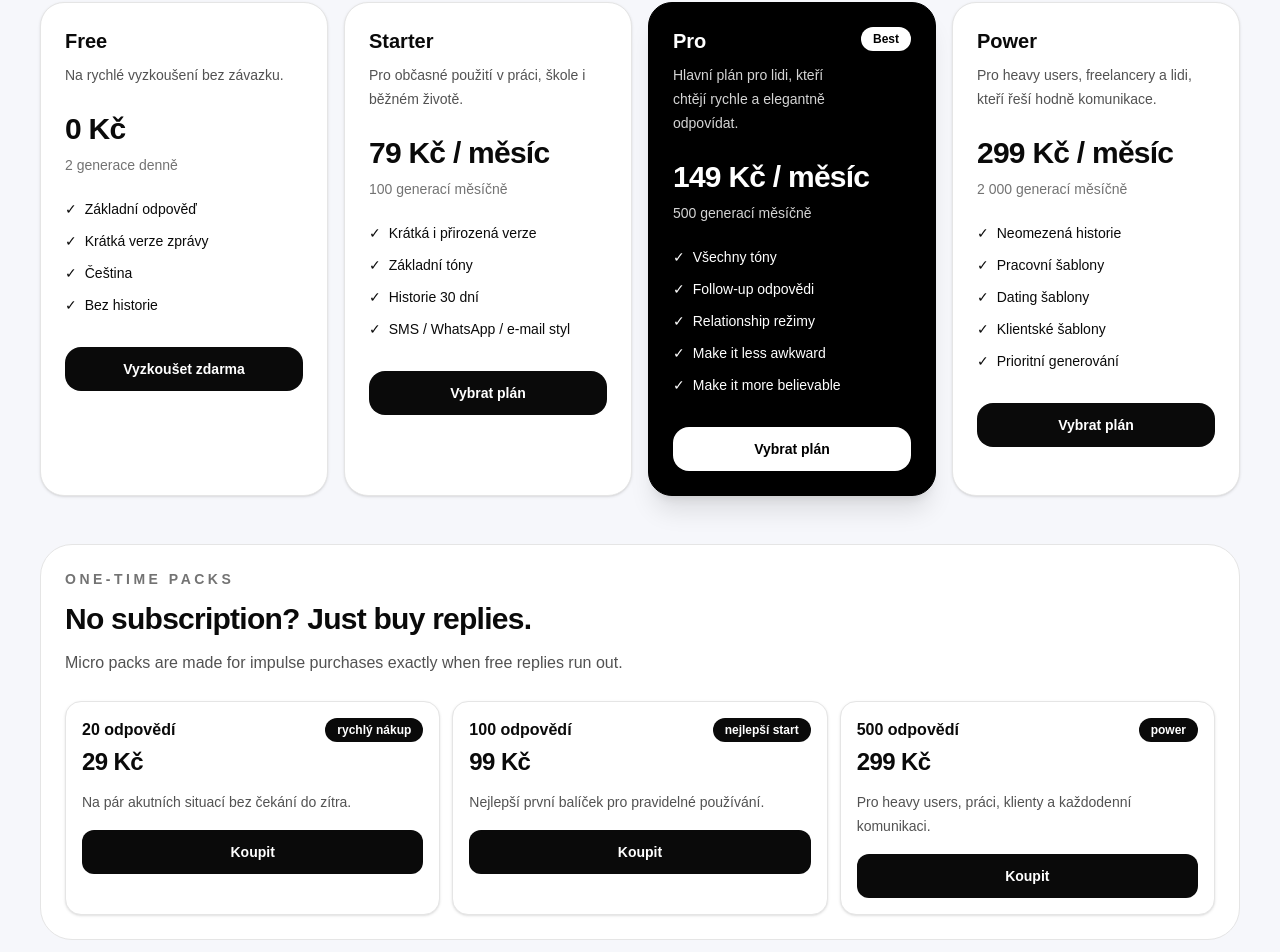
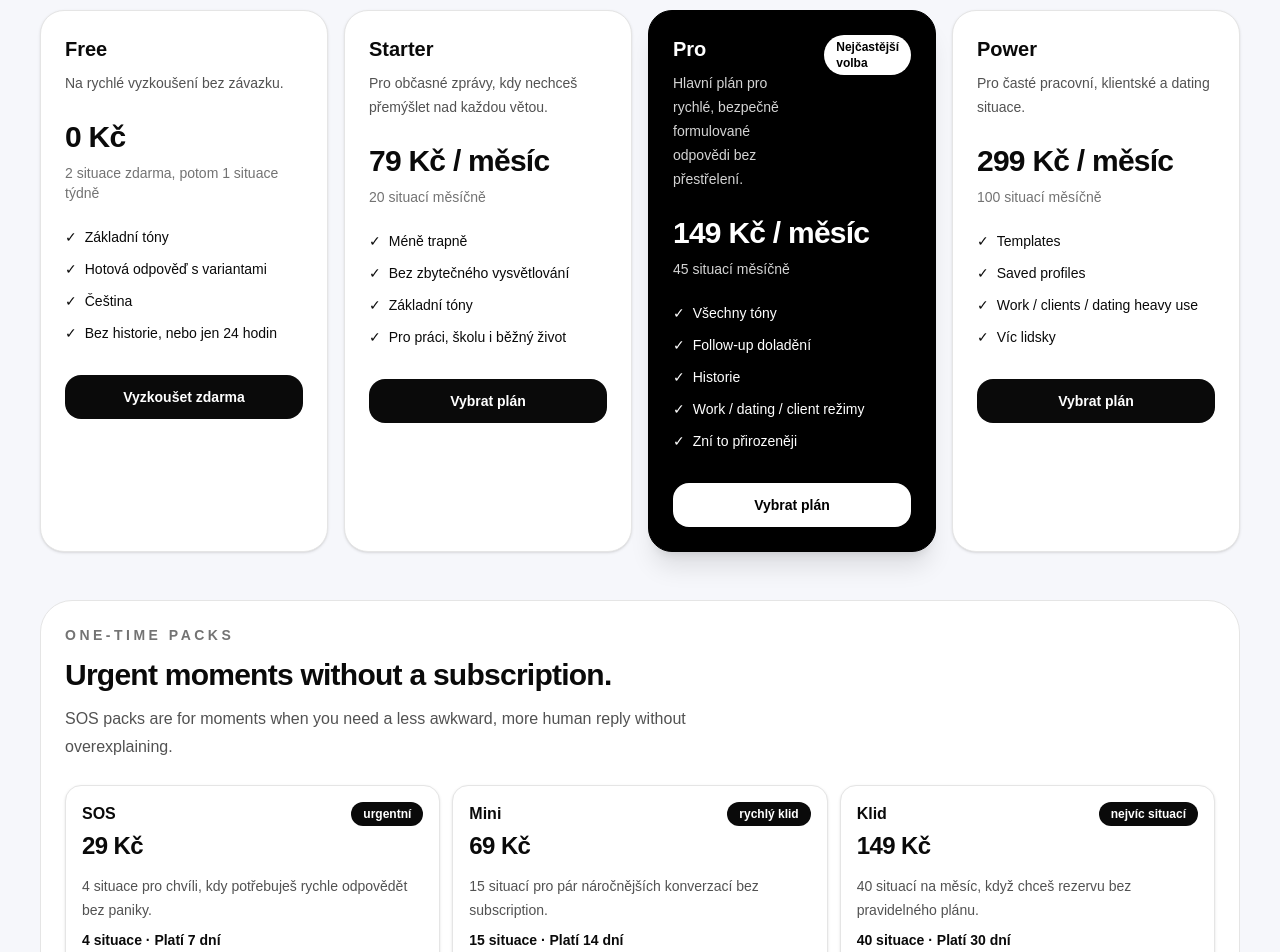
Before and after one commit to nulleimy/NoDrama, a Next.js app: page /en in a window 1280 px wide. Shown: the part 1658-2610 px from the top of the page. Built offline with nearby package versions, Linux system fonts and the light colour scheme; no server answers.

Commit message:
feat(nodrama): add situation-based pricing model

```diff
--- a/app/[lang]/page.tsx
+++ b/app/[lang]/page.tsx
@@ -24,9 +24,7 @@ export default function Home() {
               {isCs ? "Pravidla produktu" : "Product rules"}
             </p>
             <h2 className="mt-3 text-3xl font-bold">
-              {isCs
-                ? "Ne výmluvy. Sociální navigace."
-                : "Not excuses. Social navigation."}
+              {isCs ? "Ne výmluvy. Sociální navigace." : "Not excuses. Social navigation."}
             </h2>
           </div>
           <p className="text-base leading-7 text-neutral-600">
@@ -36,8 +34,8 @@ export default function Home() {
           </p>
           <p className="text-base leading-7 text-neutral-600">
             {isCs
-              ? "Free plán je schválně přísný: 2 generace denně. Kdo má hodnotu, narazí na paywall rychle. Kdo ji nemá, nespálí nám API budget."
-              : "The free plan is intentionally strict: 2 generations per day. People who feel the value reach the paywall quickly. People who do not will not burn API budget."}
+              ? "Free plán je schválně jednoduchý: 2 situace zdarma a potom 1 situace týdně. Platí se za vyřešenou zprávu, ne za klikání."
+              : "The free plan is intentionally simple: 2 free situations, then 1 situation per week. You pay for a solved message, not clicks."}
           </p>
         </div>
       </section>
@@ -49,31 +47,32 @@ export default function Home() {
           </p>
           <h2 className="mt-3 text-4xl font-black tracking-tight">
             {isCs
-              ? "Jednoduché limity. Žádné unlimited peklo."
-              : "Simple limits. No unlimited nonsense."}
+              ? "Když nevíš, co napsat, NoDrama to řekne za tebe."
+              : "When you do not know what to write, NoDrama says it for you."}
           </h2>
           <p className="mt-4 text-lg leading-8 text-neutral-600">
             {isCs
-              ? "AI náklady jsou variabilní, takže pricing stojí na kreditech a fair-use limitech. Hlavní plán je Pro za 149 Kč měsíčně."
-              : "AI costs are variable, so pricing is based on credits and fair-use limits. The main plan is Pro for 149 CZK per month."}
+              ? "1 situace = hotová odpověď + varianty tónu + rychlé doladění. Lidsky, stručně a bez průšvihu."
+              : "1 situation = a finished reply + tone variants + quick refinement. Human, concise and lower-risk."}
           </p>
         </div>
 
         <PricingCards />
 
-        <div id="credit-packs" className="mt-12 rounded-[2rem] border border-neutral-200 bg-white p-6">
+        <div
+          id="credit-packs"
+          className="mt-12 rounded-[2rem] border border-neutral-200 bg-white p-6"
+        >
           <p className="text-sm font-bold uppercase tracking-[0.25em] text-neutral-500">
             {isCs ? "Jednorázové balíčky" : "One-time packs"}
           </p>
           <h3 className="mt-3 text-3xl font-black tracking-tight">
-            {isCs
-              ? "Nechceš subscription? Kup si jen odpovědi."
-              : "No subscription? Just buy replies."}
+            {isCs ? "Akutní chvíle bez subscription." : "Urgent moments without a subscription."}
           </h3>
           <p className="mt-3 max-w-2xl text-base leading-7 text-neutral-600">
             {isCs
-              ? "Mikro balíčky jsou určené pro impulsní nákup přesně ve chvíli, kdy dojdou free odpovědi."
-              : "Micro packs are made for impulse purchases exactly when free replies run out."}
+              ? "SOS balíčky jsou pro momenty, kdy potřebuješ méně trapně, víc lidsky a bez zbytečného vysvětlování odpovědět hned."
+              : "SOS packs are for moments when you need a less awkward, more human reply without overexplaining."}
           </p>
           <div className="mt-6">
             <CreditPacks />
--- a/app/account/page.tsx
+++ b/app/account/page.tsx
@@ -5,12 +5,10 @@ export default function AccountPage() {
   return (
     <main className="min-h-screen bg-neutral-50 px-5 py-10 text-neutral-950">
       <div className="mx-auto max-w-3xl">
-        <p className="text-sm font-bold uppercase tracking-[0.25em] text-neutral-500">
-          NoDrama
-        </p>
+        <p className="text-sm font-bold uppercase tracking-[0.25em] text-neutral-500">NoDrama</p>
         <h1 className="mt-3 text-4xl font-black tracking-tight">Účet</h1>
         <p className="mt-3 max-w-2xl text-base leading-7 text-neutral-600">
-          Přihlášení je připravené pro budoucí kredity, historii odpovědí a platby.
+          Přihlášení je připravené pro budoucí situace, historii odpovědí a platby.
         </p>
 
         <div className="mt-8 grid gap-4">
--- a/components/AuthButtons.tsx
+++ b/components/AuthButtons.tsx
@@ -16,14 +16,12 @@ export function AuthButtons() {
   if (session?.user) {
     return (
       <div className="rounded-3xl border border-neutral-200 bg-white p-5 shadow-sm">
-        <p className="text-sm font-bold uppercase tracking-[0.25em] text-neutral-500">
-          Přihlášeno
-        </p>
+        <p className="text-sm font-bold uppercase tracking-[0.25em] text-neutral-500">Přihlášeno</p>
         <h2 className="mt-3 text-2xl font-black text-neutral-950">
           {session.user.name || session.user.email || "Uživatel"}
         </h2>
         <p className="mt-2 text-sm leading-6 text-neutral-600">
-          Účet je připravený pro historii, kredity a budoucí Stripe platby.
+          Účet je připravený pro historii, situace a budoucí Stripe platby.
         </p>
         <button
           type="button"
@@ -38,14 +36,12 @@ export function AuthButtons() {
 
   return (
     <div className="rounded-3xl border border-neutral-200 bg-white p-5 shadow-sm">
-      <p className="text-sm font-bold uppercase tracking-[0.25em] text-neutral-500">
-        Účet
-      </p>
+      <p className="text-sm font-bold uppercase tracking-[0.25em] text-neutral-500">Účet</p>
       <h2 className="mt-3 text-2xl font-black text-neutral-950">
         Přihlas se a ulož si NoDrama účet
       </h2>
       <p className="mt-2 text-sm leading-6 text-neutral-600">
-        Login je základ pro kredity, historii odpovědí, Stripe zákazníka a návrat uživatele.
+        Login je základ pro situace, historii odpovědí, Stripe zákazníka a návrat uživatele.
       </p>
 
       <div className="mt-5 grid gap-3 sm:grid-cols-2">
--- a/components/CreditPacks.tsx
+++ b/components/CreditPacks.tsx
@@ -26,6 +26,9 @@ export function CreditPacks({ compact = false }: { compact?: boolean }) {
           </div>
 
           <p className="mt-3 text-sm leading-6 text-neutral-600">{pack.description}</p>
+          <p className="mt-2 text-sm font-semibold text-neutral-950">
+            {pack.credits} situace · {pack.validity}
+          </p>
 
           <button
             type="button"
--- a/components/CreditStatusCard.tsx
+++ b/components/CreditStatusCard.tsx
@@ -37,14 +37,12 @@ export function CreditStatusCard() {
 
   return (
     <div className="rounded-3xl border border-neutral-200 bg-white p-5 shadow-sm">
-      <p className="text-sm font-bold uppercase tracking-[0.25em] text-neutral-500">
-        Kredity
-      </p>
+      <p className="text-sm font-bold uppercase tracking-[0.25em] text-neutral-500">Situace</p>
       <p className="mt-3 text-4xl font-black tracking-tight text-neutral-950">
         {credits === null ? "—" : credits}
       </p>
       <p className="mt-2 text-sm leading-6 text-neutral-600">
-        Kredity jsou základ pro placené balíčky a Stripe checkout.
+        Zůstatek koupených situací pro placené balíčky a budoucí Stripe checkout.
       </p>
     </div>
   );
--- a/components/GeneratorPreview.tsx
+++ b/components/GeneratorPreview.tsx
@@ -41,7 +41,7 @@ export function GeneratorPreview() {
           className="mt-5 w-full rounded-2xl bg-white px-4 py-3 text-sm font-bold text-black"
           type="button"
         >
-          Vygenerovat odpověď
+          Složit odpověď
         </button>
       </div>
 
--- a/components/PricingCards.tsx
+++ b/components/PricingCards.tsx
@@ -27,7 +27,7 @@ export function PricingCards() {
             </div>
             {plan.highlighted ? (
               <span className="rounded-full bg-white px-3 py-1 text-xs font-semibold text-black">
-                Best
+                {plan.badge}
               </span>
             ) : null}
           </div>
--- a/lib/i18n/translations.ts
+++ b/lib/i18n/translations.ts
@@ -2,13 +2,13 @@ import { Lang } from "./languages";
 
 export const t: Record<Lang, Record<string, string>> = {
   cs: {
-    paywall_title: "Došly ti výmluvy 😅",
-    paywall_cta: "Kup pár odpovědí navíc",
-    generate: "Generovat",
+    paywall_title: "Došly ti free situace",
+    paywall_cta: "Kup pár situací navíc",
+    generate: "Složit odpověď",
   },
   en: {
-    paywall_title: "You're out of excuses 😅",
-    paywall_cta: "Get more replies instantly",
-    generate: "Generate",
+    paywall_title: "You are out of free situations",
+    paywall_cta: "Get a few more situations",
+    generate: "Write reply",
   },
 };
--- a/lib/monetization.ts
+++ b/lib/monetization.ts
@@ -3,41 +3,45 @@ export type CreditPack = {
   label: string;
   price: string;
   credits: number;
+  validity: string;
   badge?: string;
   description: string;
 };
 
 export const creditPacks: CreditPack[] = [
   {
-    id: "pack_20",
-    label: "20 odpovědí",
+    id: "pack_sos",
+    label: "SOS",
     price: "29 Kč",
-    credits: 20,
-    badge: "rychlý nákup",
-    description: "Na pár akutních situací bez čekání do zítra.",
+    credits: 4,
+    validity: "Platí 7 dní",
+    badge: "urgentní",
+    description: "4 situace pro chvíli, kdy potřebuješ rychle odpovědět bez paniky.",
   },
   {
-    id: "pack_100",
-    label: "100 odpovědí",
-    price: "99 Kč",
-    credits: 100,
-    badge: "nejlepší start",
-    description: "Nejlepší první balíček pro pravidelné používání.",
+    id: "pack_mini",
+    label: "Mini",
+    price: "69 Kč",
+    credits: 15,
+    validity: "Platí 14 dní",
+    badge: "rychlý klid",
+    description: "15 situací pro pár náročnějších konverzací bez subscription.",
   },
   {
-    id: "pack_500",
-    label: "500 odpovědí",
-    price: "299 Kč",
-    credits: 500,
-    badge: "power",
-    description: "Pro heavy users, práci, klienty a každodenní komunikaci.",
+    id: "pack_klid",
+    label: "Klid",
+    price: "149 Kč",
+    credits: 40,
+    validity: "Platí 30 dní",
+    badge: "nejvíc situací",
+    description: "40 situací na měsíc, když chceš rezervu bez pravidelného plánu.",
   },
 ];
 
 export const upgradeCopy = {
-  headline: "Došly free odpovědi.",
+  headline: "Došly free situace.",
   subheadline:
-    "Free plán má jen 2 odpovědi denně. Odemkni další odpovědi, follow-upy a lepší varianty bez čekání.",
+    "1 situace = hotová odpověď + varianty tónu + rychlé doladění. Odemkni další situace, když nevíš, co napsat.",
   primaryCta: "Odemknout Pro",
-  secondaryCta: "Koupit balíček",
+  secondaryCta: "Koupit SOS balíček",
 };
--- a/lib/pricing.ts
+++ b/lib/pricing.ts
@@ -3,6 +3,7 @@ export type PricingPlan = {
   price: string;
   description: string;
   limit: string;
+  badge?: string;
   highlighted?: boolean;
   features: string[];
 };
@@ -12,51 +13,46 @@ export const pricingPlans: PricingPlan[] = [
     name: "Free",
     price: "0 Kč",
     description: "Na rychlé vyzkoušení bez závazku.",
-    limit: "2 generace denně",
+    limit: "2 situace zdarma, potom 1 situace týdně",
     features: [
-      "Základní odpověď",
-      "Krátká verze zprávy",
+      "Základní tóny",
+      "Hotová odpověď s variantami",
       "Čeština",
-      "Bez historie",
+      "Bez historie, nebo jen 24 hodin",
     ],
   },
   {
     name: "Starter",
     price: "79 Kč / měsíc",
-    description: "Pro občasné použití v práci, škole i běžném životě.",
-    limit: "100 generací měsíčně",
+    description: "Pro občasné zprávy, kdy nechceš přemýšlet nad každou větou.",
+    limit: "20 situací měsíčně",
     features: [
-      "Krátká i přirozená verze",
+      "Méně trapně",
+      "Bez zbytečného vysvětlování",
       "Základní tóny",
-      "Historie 30 dní",
-      "SMS / WhatsApp / e-mail styl",
+      "Pro práci, školu i běžný život",
     ],
   },
   {
     name: "Pro",
     price: "149 Kč / měsíc",
-    description: "Hlavní plán pro lidi, kteří chtějí rychle a elegantně odpovídat.",
-    limit: "500 generací měsíčně",
+    description: "Hlavní plán pro rychlé, bezpečně formulované odpovědi bez přestřelení.",
+    limit: "45 situací měsíčně",
+    badge: "Nejčastější volba",
     highlighted: true,
     features: [
       "Všechny tóny",
-      "Follow-up odpovědi",
-      "Relationship režimy",
-      "Make it less awkward",
-      "Make it more believable",
+      "Follow-up doladění",
+      "Historie",
+      "Work / dating / client režimy",
+      "Zní to přirozeněji",
     ],
   },
   {
     name: "Power",
     price: "299 Kč / měsíc",
-    description: "Pro heavy users, freelancery a lidi, kteří řeší hodně komunikace.",
-    limit: "2 000 generací měsíčně",
-    features: [
-      "Neomezená historie",
-      "Pracovní šablony",
-      "Dating šablony",
-      "Klientské šablony",
-      "Prioritní generování",
-    ],
+    description: "Pro časté pracovní, klientské a dating situace.",
+    limit: "100 situací měsíčně",
+    features: ["Templates", "Saved profiles", "Work / clients / dating heavy use", "Víc lidsky"],
   },
 ];
--- a/scripts/verify-monetization-layer.mjs
+++ b/scripts/verify-monetization-layer.mjs
@@ -35,6 +35,9 @@ if (!page.includes("Jednorázové balíčky")) {
 
 const creditPacks = readFileSync("components/CreditPacks.tsx", "utf8");
 const paywall = readFileSync("components/PaywallBox.tsx", "utf8");
+const pricing = readFileSync("lib/pricing.ts", "utf8");
+const monetization = readFileSync("lib/monetization.ts", "utf8");
+const localizedPage = readFileSync("app/[lang]/page.tsx", "utf8");
 
 if (!creditPacks.includes("compact")) {
   fail("CreditPacks does not support compact mobile-safe rendering.");
@@ -44,4 +47,62 @@ if (!paywall.includes("CreditPacks compact")) {
   fail("Paywall does not use compact credit packs.");
 }
 
+const requiredPricingCopy = [
+  "2 situace zdarma, potom 1 situace týdně",
+  "20 situací měsíčně",
+  "45 situací měsíčně",
+  "100 situací měsíčně",
+  "Nejčastější volba",
+];
+
+for (const copy of requiredPricingCopy) {
+  if (!pricing.includes(copy)) {
+    fail(`Pricing model is missing required copy: ${copy}`);
+  }
+}
+
+const requiredPackCopy = [
+  "SOS",
+  "29 Kč",
+  "4,",
+  "Platí 7 dní",
+  "Mini",
+  "69 Kč",
+  "15,",
+  "Platí 14 dní",
+  "Klid",
+  "149 Kč",
+  "40,",
+  "Platí 30 dní",
+];
+
+for (const copy of requiredPackCopy) {
+  if (!monetization.includes(copy)) {
+    fail(`SOS pack model is missing required copy: ${copy}`);
+  }
+}
+
+if (
+  !localizedPage.includes("1 situace = hotová odpověď + varianty tónu + rychlé doladění") ||
+  !monetization.includes("1 situace = hotová odpověď + varianty tónu + rychlé doladění")
+) {
+  fail("Situation value explanation is missing from pricing/paywall copy.");
+}
+
+const scannedCopy = [pricing, monetization, localizedPage, paywall, creditPacks].join("\n");
+const bannedCopy = [
+  "Unlimited",
+  "unlimited",
+  "500 generací",
+  "500 odpovědí",
+  "AI výmluvy",
+  "Make it more believable",
+];
+
+for (const copy of bannedCopy) {
+  if (scannedCopy.includes(copy)) {
+    fail(`Forbidden user-facing pricing copy remains: ${copy}`);
+  }
+}
+
 console.log("✅ Monetization layer verified");
```
Also changed, not shown: components/InteractiveGenerator.tsx (+16 -47 lines), 2 other files (tests, documents, lock files or other folders).
